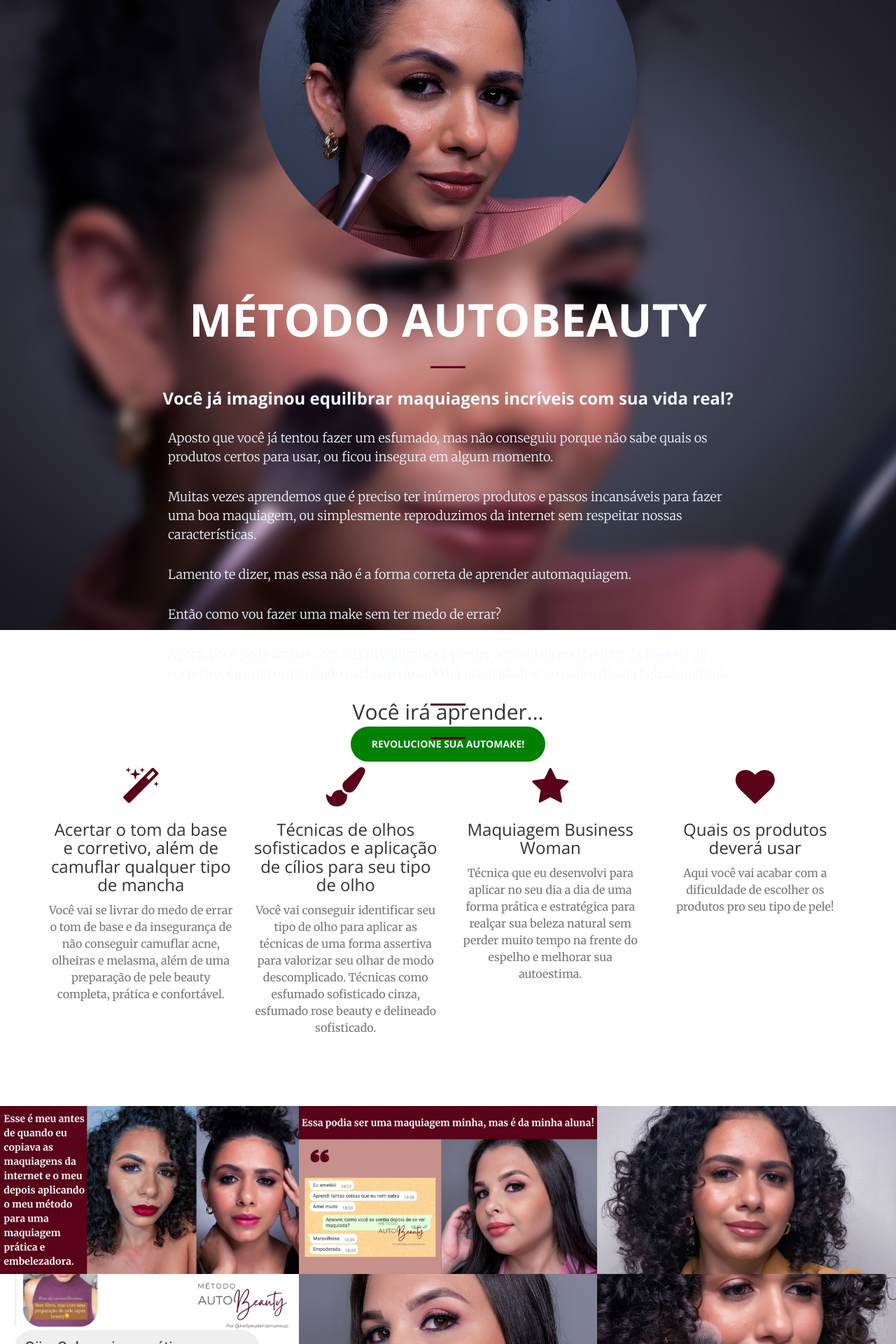
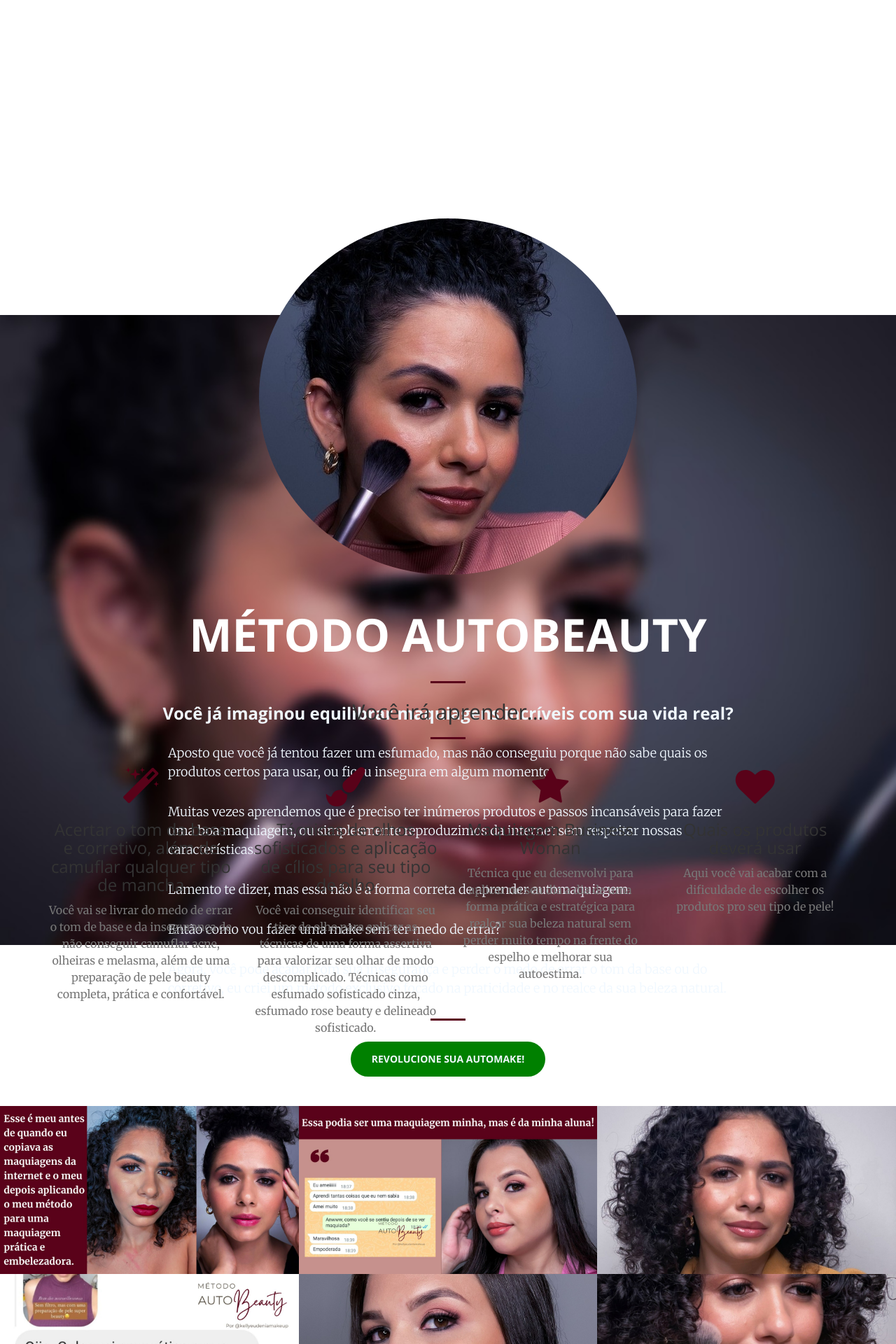
Before and after one commit to kellyeudenia/business-woman, a Jekyll site: the page built from index.html, in a window 1280 px wide. Shown: the top 1920 px of the page at 70% size. Built offline with Jekyll 4.4.1, drawn with Linux system fonts in a browser that asks for light colours.

Commit message:
Setup para a página de vendas.

```diff
--- a/_sass/_base.scss
+++ b/_sass/_base.scss
@@ -152,6 +152,7 @@
 header {
     position: relative;
     width: 100%;
+    top: 50%;
     min-height: auto;
     @include background-cover;
     background-position: center;
@@ -161,7 +162,7 @@
     .header-content {
         position: relative;
         text-align: center;
-
+        padding: 100px 15px 100px;
         width: 100%;
         .header-content-inner {
             h1 {
```
